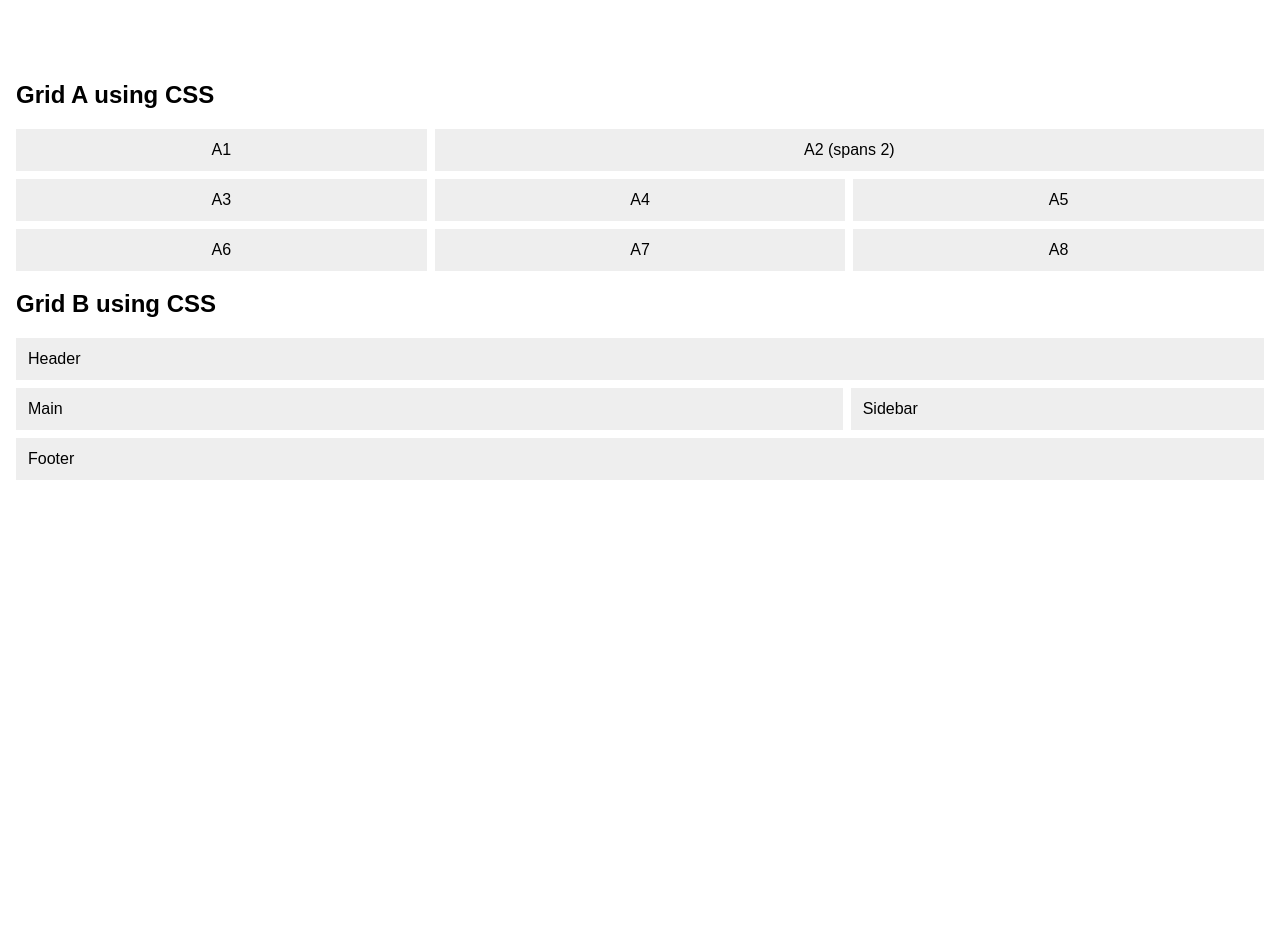
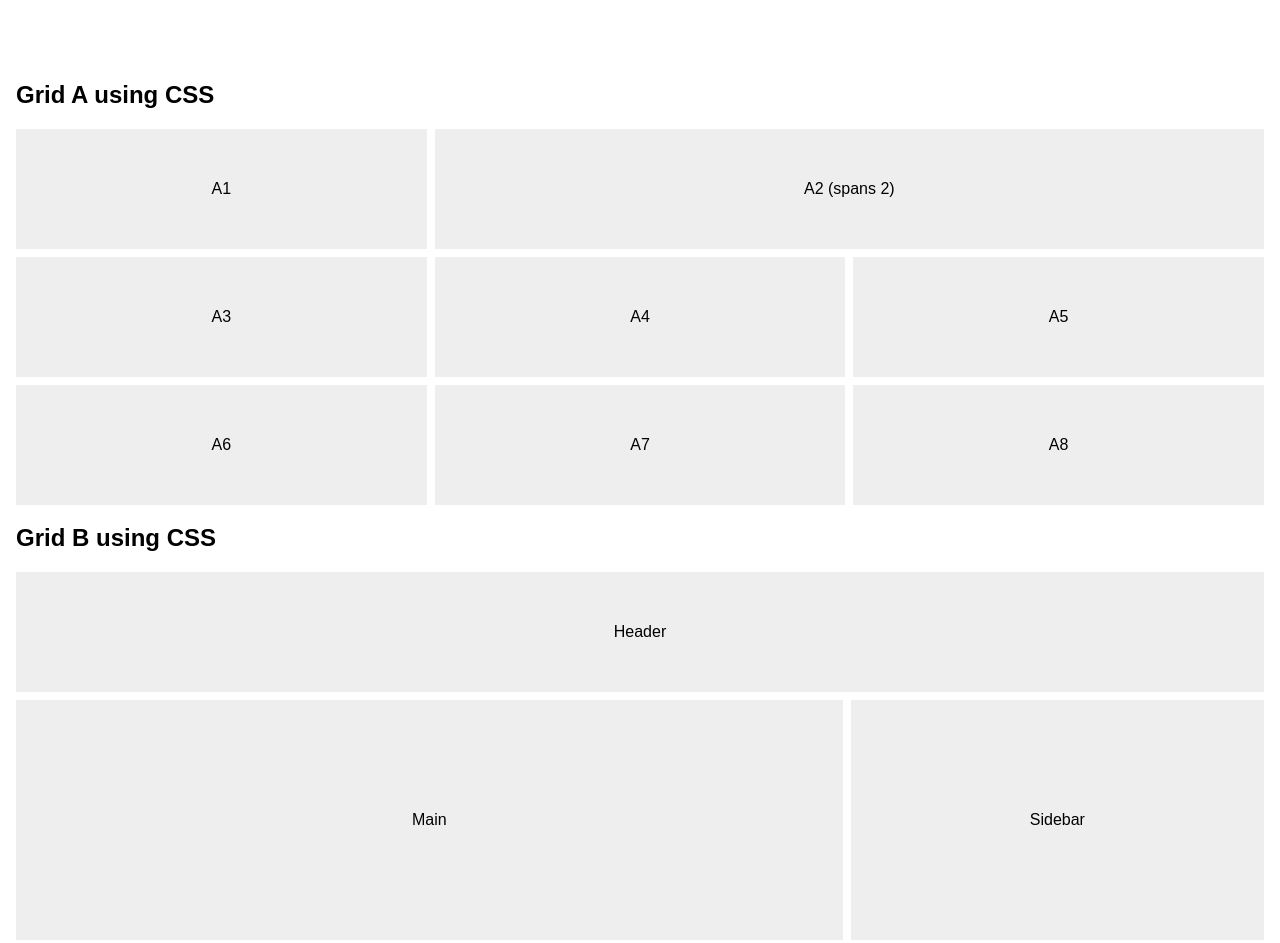
Before and after one commit to giannascuteri903/FEFFall2025, a plain HTML site: page GridAssignment/index.html in a window 1280 px wide. Shown: the part 1569-2512 px from the top of the page. Before the commit the page ends 2065 px from the top, so only its background shows below. Drawn offline with Linux system fonts and the light colour scheme.

Commit message:
Simplify site and grids to very basic fundamentals version

```diff
--- a/GridAssignment/index.html
+++ b/GridAssignment/index.html
@@ -8,34 +8,50 @@
   body { font-family: Arial, sans-serif; margin: 16px; }
   img { max-width: 100%; height: auto; }
 
-    /* Grid A */
+  /* ===== GRID A =====
+     Goal: 3 equal columns, 3 uniform rows (fixed height),
+     one item spans 2 columns. Matches the simple sketch. */
   .gridA {
     display: grid;
-      grid-template-columns: repeat(3, 1fr);
+    grid-template-columns: repeat(3, 1fr); /* 3 equal cols */
+    grid-auto-rows: 120px;                 /* each row ≈ the sketch height */
     gap: 8px;
   }
   .gridA > div {
     background: #eee;
-      padding: 12px;
-      text-align: center;
+    display: flex; align-items: center; justify-content: center;
+    padding: 0;                           /* keep exact height */
   }
-    .span-2 { grid-column: span 2; }
+  .gridA .span-2 { grid-column: span 2; } /* A2 spans two columns */
 
-    /* Grid B */
+  /* ===== GRID B =====
+     Goal: header full width (row 1),
+           main (left) + sidebar (right) filling a taller middle area (row 2),
+           footer full width (row 3).
+     Row heights fixed to match sketch proportions. */
   .gridB {
     display: grid;
     gap: 8px;
-      grid-template-columns: 2fr 1fr;
+    grid-template-columns: 2fr 1fr;       /* wider main column */
     grid-template-areas:
       "header header"
-        "main sidebar"
+      "main   sidebar"
       "footer footer";
+    grid-template-rows: 120px 240px 120px; /* header, TALL middle, footer */
   }
-    .gridB > * { background: #eee; padding: 12px; }
+  .gridB > * {
+    background: #eee;
+    display: flex; align-items: center; justify-content: center;
+    padding: 0;                           /* keep exact height */
+  }
   .header  { grid-area: header; }
   .main    { grid-area: main; }
   .sidebar { grid-area: sidebar; }
   .footer  { grid-area: footer; }
+
+  /* OPTIONAL: If your instructor wants it to stay EXACTLY like the drawing,
+     remove any mobile stacking. If you *do* want stacking on phones, add:
+     @media (max-width: 600px) { ... } as you had before. */
 </style>
 </head>
 <body>
```
Lines whose indentation alone changed are shown as unchanged.
